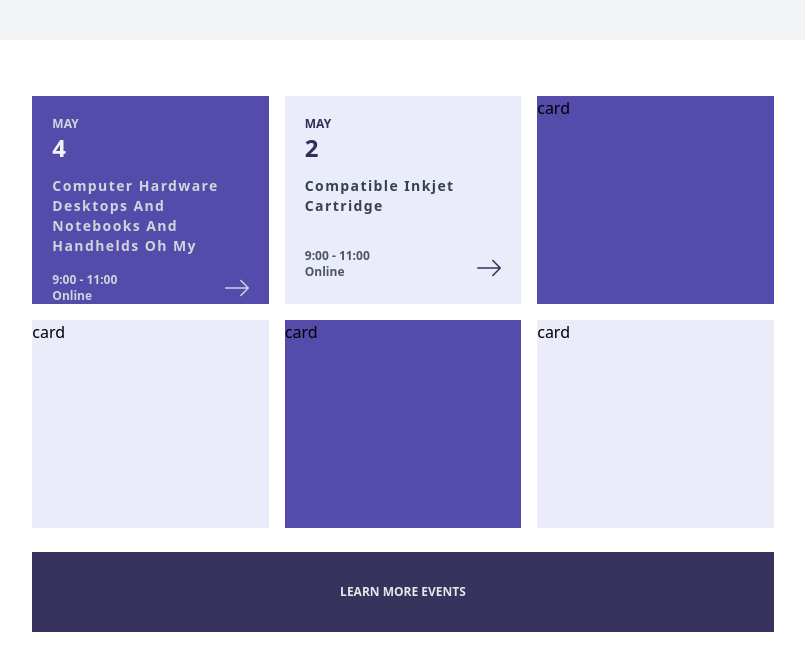
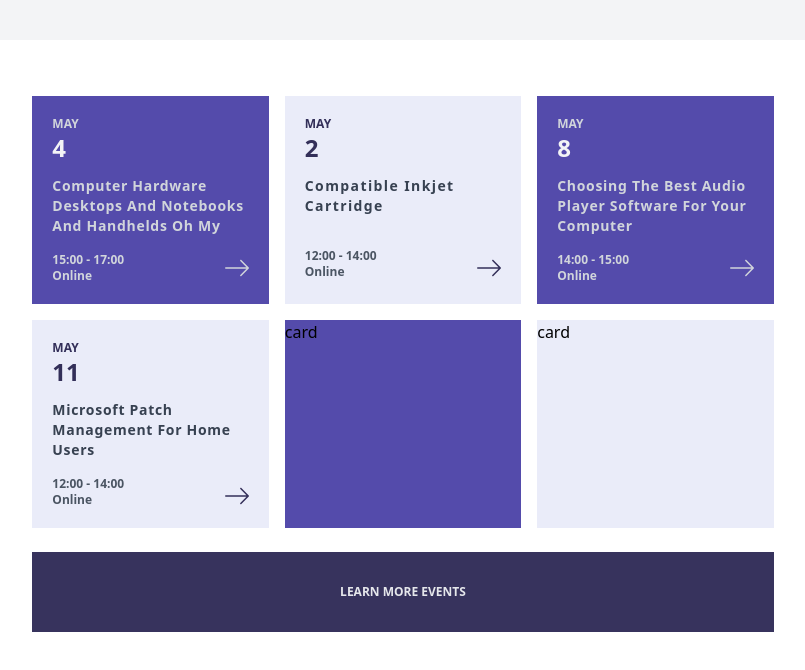
Before and after one commit to nasir-001/100-components, a Vue app: page /layout29 in a window 1280 px wide. Shown: the top 670 px of the page, without its empty margins (237-1042 px from the left). Built offline with nearby package versions, Linux system fonts and the light colour scheme; the HTML template or start-up script is replaced by a standard one.

Commit message:
finish the fourth card in the component

```diff
--- a/src/views/Layout29.vue
+++ b/src/views/Layout29.vue
@@ -9,12 +9,12 @@
           <div class="text-2xl font-bold pl-5 text-gray-100">
             4
           </div>
-          <div class="pt-3 px-5 text-sm text-gray-300 font-bold tracking-widest">
+          <div class="pt-3 px-5 text-sm text-gray-300 font-bold tracking-wider">
             Computer Hardware Desktops And Notebooks And Handhelds Oh My
           </div>
           <div class="flex justify-between mx-5">
             <div class="text-gray-300 text-xs pt-4 font-bold">
-              9:00 - 11:00
+              15:00 - 17:00
               <div class="text-gray-300 text-xs">
                 Online
               </div>
@@ -36,7 +36,7 @@
           </div>
           <div class="flex justify-between mx-5">
             <div class="text-gray-600 text-xs pt-8 font-bold">
-              9:00 - 11:00
+              12:00 - 14:00
               <div class="text-gray-600 text-xs">
                 Online
               </div>
@@ -47,12 +47,50 @@
           </div>
         </div>
         <div class="w-1/3 h-52 bg-layout29firstCardColor mt-14 mx-2">
-          card
+          <div class="pt-5 pl-5 text-gray-300 text-xs font-bold">
+            MAY
+          </div>
+          <div class="text-2xl font-bold pl-5 text-gray-100">
+            8
+          </div>
+          <div class="pt-3 px-5 text-sm text-gray-300 font-bold tracking-wider">
+            Choosing The Best Audio Player Software For Your Computer
+          </div>
+          <div class="flex justify-between mx-5">
+            <div class="text-gray-300 text-xs pt-4 font-bold">
+              14:00 - 15:00
+              <div class="text-gray-300 text-xs">
+                Online
+              </div>
+            </div>
+            <div class="mt-5 text-gray-300">
+              <svg class="w-6 h-6 fill-current" viewBox="0 0 32 32"><path clip-rule="evenodd" d="M32,16.009c0-0.267-0.11-0.522-0.293-0.714  l-9.899-9.999c-0.391-0.395-1.024-0.394-1.414,0c-0.391,0.394-0.391,1.034,0,1.428l8.193,8.275H1c-0.552,0-1,0.452-1,1.01  s0.448,1.01,1,1.01h27.586l-8.192,8.275c-0.391,0.394-0.39,1.034,0,1.428c0.391,0.394,1.024,0.394,1.414,0l9.899-9.999  C31.894,16.534,31.997,16.274,32,16.009z" fill-rule="evenodd" id="Arrow_Forward"/></svg>
+            </div>
+          </div>
         </div>
       </div>
       <div class="flex mx-12">
         <div class="w-1/3 h-52 bg-layout29secondCardColor mt-4 mx-2">
-          card
+          <div class="pt-5 pl-5 text-layout29textColor text-xs font-bold">
+            MAY
+          </div>
+          <div class="text-2xl font-bold pl-5 text-layout29textColor">
+            11
+          </div>
+          <div class="pt-3 px-5 text-sm text-gray-700 font-bold tracking-wider">
+            Microsoft Patch Management For Home Users
+          </div>
+          <div class="flex justify-between mx-5">
+            <div class="text-gray-600 text-xs pt-4 font-bold">
+              12:00 - 14:00
+              <div class="text-gray-600 text-xs">
+                Online
+              </div>
+            </div>
+            <div class="mt-6 text-layout29textColor">
+              <svg class="w-6 h-6 fill-current" viewBox="0 0 32 32"><path clip-rule="evenodd" d="M32,16.009c0-0.267-0.11-0.522-0.293-0.714  l-9.899-9.999c-0.391-0.395-1.024-0.394-1.414,0c-0.391,0.394-0.391,1.034,0,1.428l8.193,8.275H1c-0.552,0-1,0.452-1,1.01  s0.448,1.01,1,1.01h27.586l-8.192,8.275c-0.391,0.394-0.39,1.034,0,1.428c0.391,0.394,1.024,0.394,1.414,0l9.899-9.999  C31.894,16.534,31.997,16.274,32,16.009z" fill-rule="evenodd" id="Arrow_Forward"/></svg>
+            </div>
+          </div>
         </div>
         <div class="w-1/3 h-52 bg-layout29firstCardColor mt-4 mx-2">
           card
```
